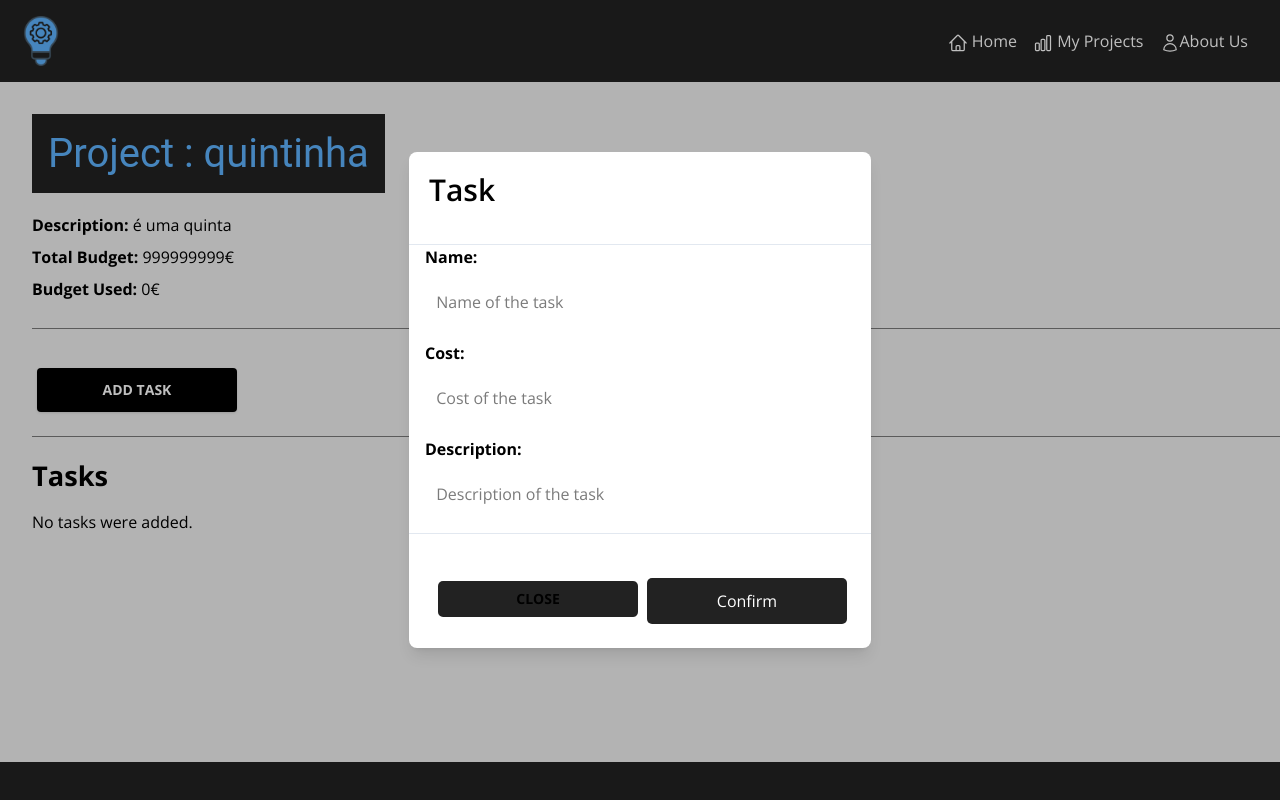
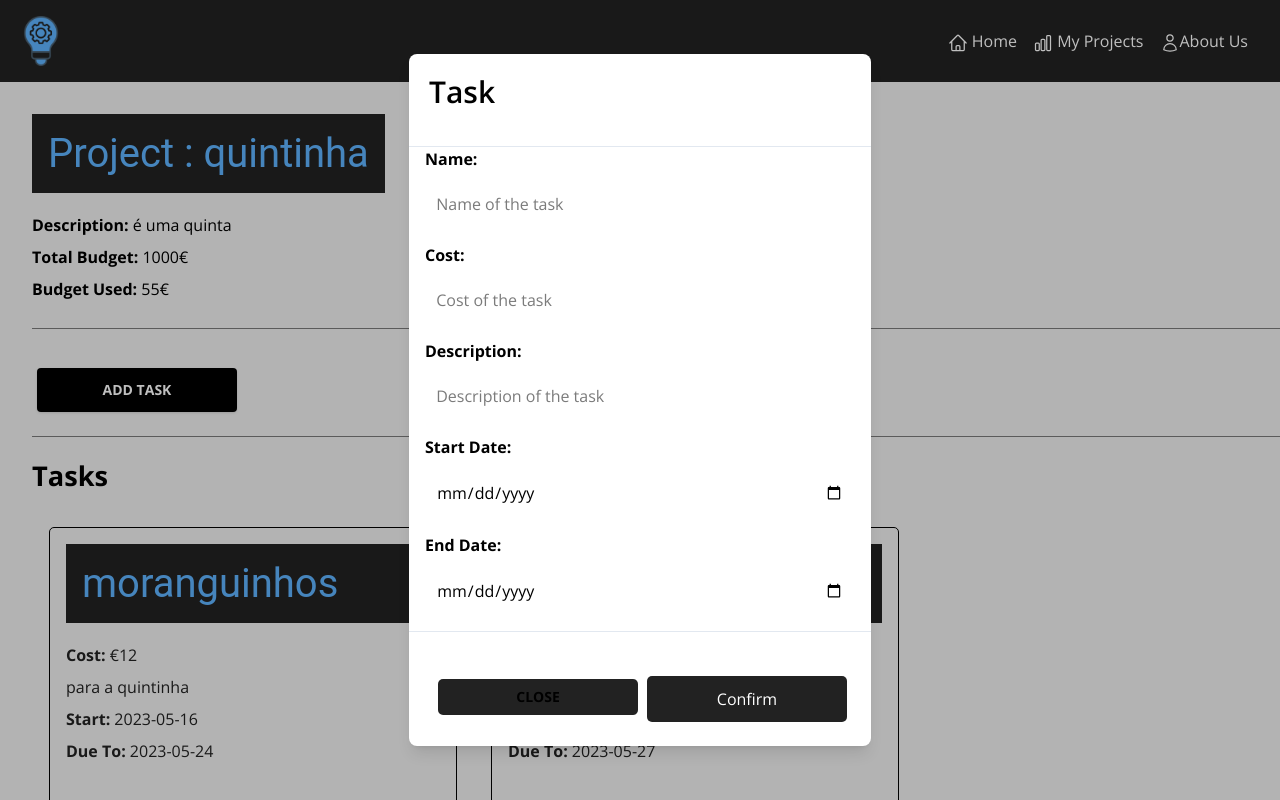
Before and after one commit to ZeMendes17/IHC_ProjectFlow, a React (Create React App) app: page /project/3 in a window 1280 px wide. Both pictures are taken after a click on the button "ADD TASK". Shown: the top 800 px of the page. Built offline with nearby package versions, Linux system fonts and the light colour scheme; data requests are answered from the project's data file.

Commit message:
Added schedule to tasks as well as validation

```diff
--- a/db.json
+++ b/db.json
@@ -1,11 +1,28 @@
 {
   "projects": [
     {
-      "budget": "999999999",
+      "budget": "1000",
       "name": "quintinha",
       "description": "é uma quinta",
-      "cost": 0,
-      "services": [],
+      "cost": 55,
+      "services": [
+        {
+          "name": "moranguinhos",
+          "cost": 12,
+          "description": "para a quintinha",
+          "start": "2023-05-16",
+          "end": "2023-05-24",
+          "id": "4b0d0dd3-72eb-4a12-a8f9-be613e502028"
+        },
+        {
+          "name": "BANANAS",
+          "cost": 43,
+          "description": "TAMBEM",
+          "start": "2023-05-23",
+          "end": "2023-05-27",
+          "id": "89db5f1d-42da-4fb6-a428-0843a8d40d26"
+        }
+      ],
       "id": 3
     }
   ]
--- a/src/components/ServiceCard.js
+++ b/src/components/ServiceCard.js
@@ -3,7 +3,7 @@ import styles from '../layout/ProjectCard.module.css'
 import { BsFillTrashFill} from 'react-icons/bs'
 
 
-function ServiceCard({id, name, cost, description, handleRemove}) {
+function ServiceCard({id, name, cost, description, start, end, handleRemove}) {
 
 
     const remove = (e) => {
@@ -18,6 +18,8 @@ function ServiceCard({id, name, cost, description, handleRemove}) {
                 <span>Cost:</span> €{cost}
             </p>
             <p>{description}</p>
+            <p><span>Start: </span>{start}</p>
+            <p><span>Due To: </span>{end}</p>
             <div className={styles.project_card_actions}>
                 <button onClick={remove}>
                     <BsFillTrashFill /> Remove
--- a/src/layout/Modal.js
+++ b/src/layout/Modal.js
@@ -15,7 +15,7 @@ export default function Modal({handleSubmit, btnText, projectData}) {
   }
 
   useEffect(() => {
-    // console.log(errors)
+    console.log(errors)
     if(Object.keys(errors).length === 0 && isSubmit) {
       setShowModal(false)
       service.cost = parseFloat(service.cost) // nao sei se é preciso
@@ -41,6 +41,18 @@ export default function Modal({handleSubmit, btnText, projectData}) {
     }
     if(!values.description) {
       err.description = "Please give it a small description!"
+    }
+    if(!values.start) {
+      err.start = "Add a start date"
+    }
+    if(!values.end) {
+      err.end = "Add a end date"
+    }
+    if(new Date(values.end).getTime() < new Date(values.start).getTime()) {
+      err.end = "End Date can't be earlier than start date"
+    }
+    if(new Date() > new Date(values.end).getTime() || new Date() > new Date(values.start).getTime()) {
+      err.end = "Cannot define dates in the past"
     }
 
     return err;
@@ -91,8 +103,8 @@ export default function Modal({handleSubmit, btnText, projectData}) {
                 placeholder="Name of the task"
                 handleOnChange={handleChange}
               />
+            <p2 className="text-red-600 ml-0">{errors.name}</p2>
             </div>
-            <p2 className="text-red-600 ml-0">{errors.name}</p2>
             <div className="ml-4 mr-4">
               <Input type ="number"
                 text="Cost"
@@ -100,8 +112,8 @@ export default function Modal({handleSubmit, btnText, projectData}) {
                 placeholder="Cost of the task"
                 handleOnChange={handleChange}
               />
+            <p2 className="text-red-600 ml-0">{errors.cost}</p2>
             </div>
-            <p2 className="text-red-600 ml-0">{errors.cost}</p2>
 
             <div className="ml-4 mr-4">
               <Input type ="text"
@@ -110,8 +122,26 @@ export default function Modal({handleSubmit, btnText, projectData}) {
                 placeholder="Description of the task"
                 handleOnChange={handleChange}
               />
+            <p2 className="text-red-600 ml-0">{errors.description}</p2>
             </div>
-            <p2 className="text-red-600 ml-0">{errors.description}</p2>
+
+            <div className="ml-4 mr-4">
+              <Input type ="date"
+                text="Start Date"
+                name="start"
+                handleOnChange={handleChange}
+              />
+            <p2 className="text-red-600 ml-0">{errors.start}</p2>
+
+              <Input type ="date"
+                text="End Date"
+                name="end"
+                handleOnChange={handleChange}
+              />
+
+            <p2 className="text-red-600 ml-0">{errors.end}</p2>
+
+            </div>
 
 
             <div className="flex items-center justify-end p-6 border-t border-solid border-slate-200 rounded-b">
--- a/src/pages/Project.js
+++ b/src/pages/Project.js
@@ -199,6 +199,8 @@ function Project () {
                                         name={service.name}
                                         description={service.description}
                                         cost={service.cost}
+                                        start={service.start}
+                                        end={service.end}
                                         key={service.id}
                                         handleRemove={removeService} />
                                 ))}
```
